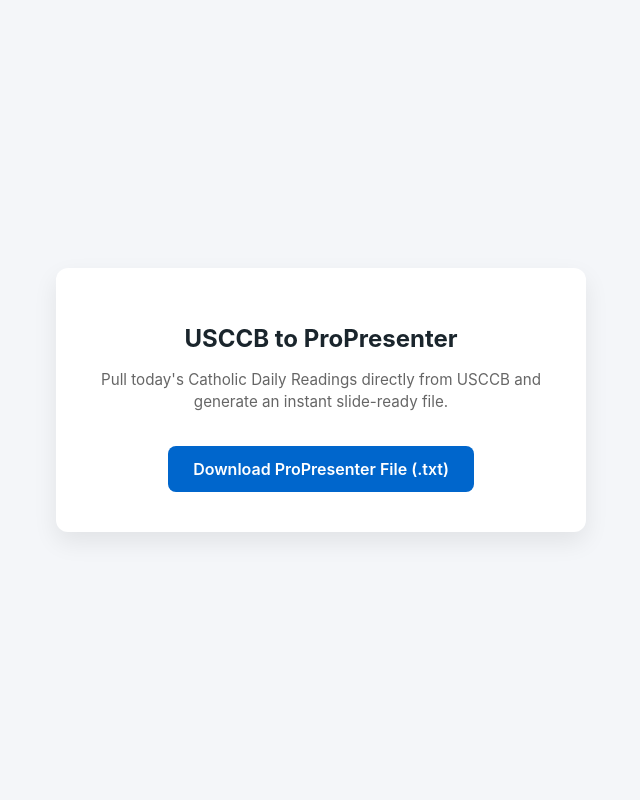
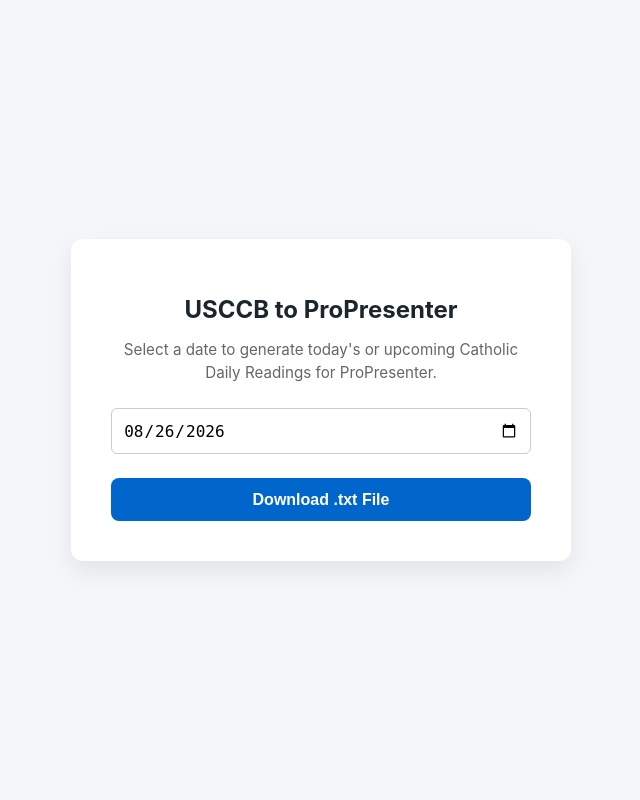
Before and after one commit to mattwecht/SampleSSJWebApp, a Flask app: page / in a window 1280 px wide. Shown: the whole page, without its empty margins (319-959 px from the left). Run offline with Flask 3, Linux system fonts and the light colour scheme.

Commit message:
Date Picker Integration index.html

```diff
--- a/templates/index.html
+++ b/templates/index.html
@@ -3,10 +3,10 @@
 <head>
     <meta charset="UTF-8">
     <meta name="viewport" content="width=device-width, initial-scale=1.0">
-    <title>USCCB Daily Readings for ProPresenter</title>
+    <title>USCCB to ProPresenter</title>
     <style>
         body {
-            font-family: -apple-system, BlinkMacSystemFont, "Segoe UI", Roboto, Helvetica, Arial, sans-serif;
+            font-family: -apple-system, BlinkMacSystemFont, "Segoe UI", Roboto, sans-serif;
             background-color: #f4f6f9;
             color: #333;
             display: flex;
@@ -21,30 +21,49 @@
             border-radius: 12px;
             box-shadow: 0 10px 25px rgba(0,0,0,0.08);
             text-align: center;
-            max-width: 450px;
-            width: 100%;
+            max-width: 420px;
+            width: 90%;
         }
         h1 { font-size: 1.5rem; margin-bottom: 0.5rem; color: #1a252c; }
-        p { color: #666; font-size: 0.95rem; line-height: 1.5; margin-bottom: 2rem; }
-        .btn {
-            display: inline-block;
+        p { color: #666; font-size: 0.95rem; line-height: 1.5; margin-bottom: 1.5rem; }
+        input[type="date"] {
+            padding: 0.7rem;
+            font-size: 1rem;
+            margin-bottom: 1.5rem;
+            border: 1px solid #ccc;
+            border-radius: 6px;
+            width: 100%;
+            box-sizing: border-box;
+        }
+        button {
             background-color: #0066cc;
             color: white;
             padding: 0.8rem 1.6rem;
             font-size: 1rem;
+            border: none;
+            border-radius: 8px;
+            cursor: pointer;
             font-weight: 600;
-            text-decoration: none;
-            border-radius: 8px;
+            width: 100%;
             transition: background 0.2s ease-in-out;
         }
-        .btn:hover { background-color: #004bb3; }
+        button:hover { background-color: #004bb3; }
     </style>
 </head>
 <body>
     <div class="card">
         <h1>USCCB to ProPresenter</h1>
-        <p>Pull today's Catholic Daily Readings directly from USCCB and generate an instant slide-ready file.</p>
-        <a href="/download" class="btn">Download ProPresenter File (.txt)</a>
+        <p>Select a date to generate today's or upcoming Catholic Daily Readings for ProPresenter.</p>
+
+        <form action="/download" method="POST">
+            <input type="date" id="date_input" name="date_input" required>
+            <button type="submit">Download .txt File</button>
+        </form>
     </div>
+
+    <script>
+        // Set date input to today by default
+        document.getElementById('date_input').value = new Date().toISOString().split('T')[0];
+    </script>
 </body>
 </html>
```
